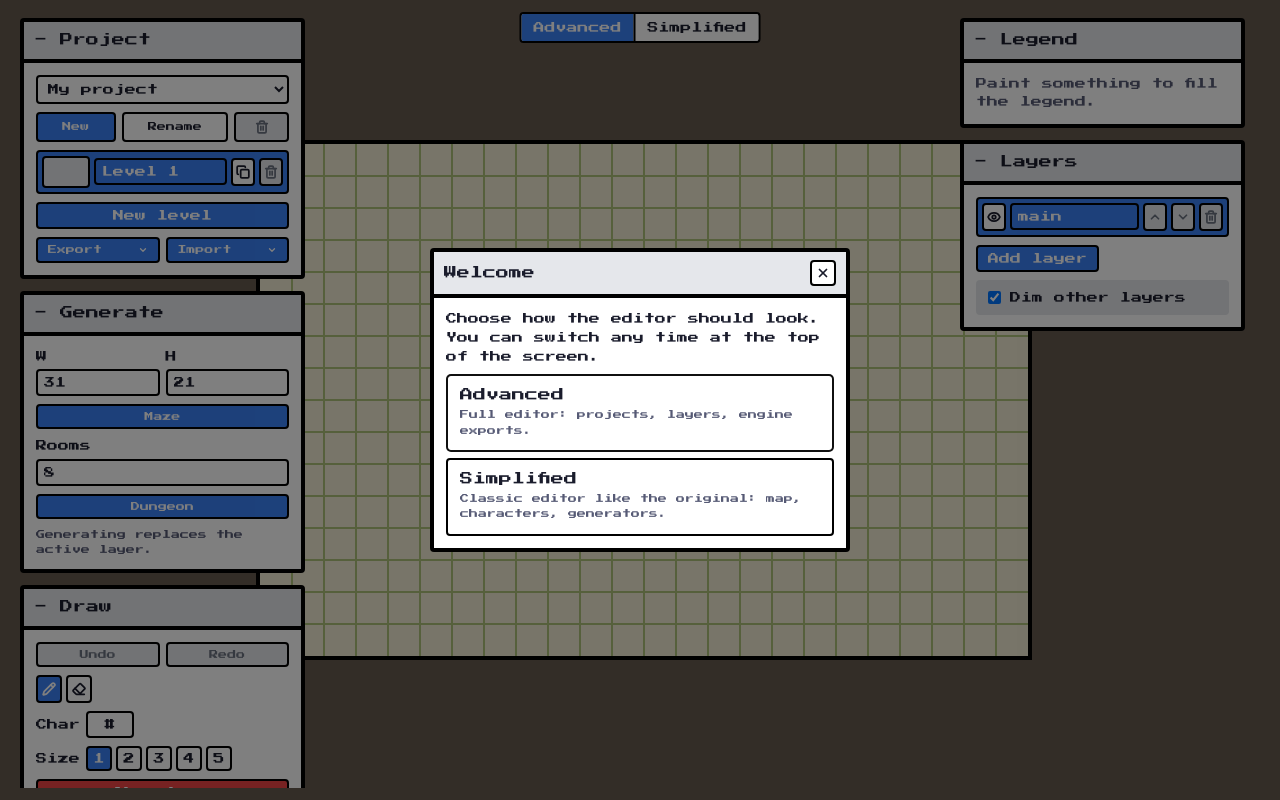
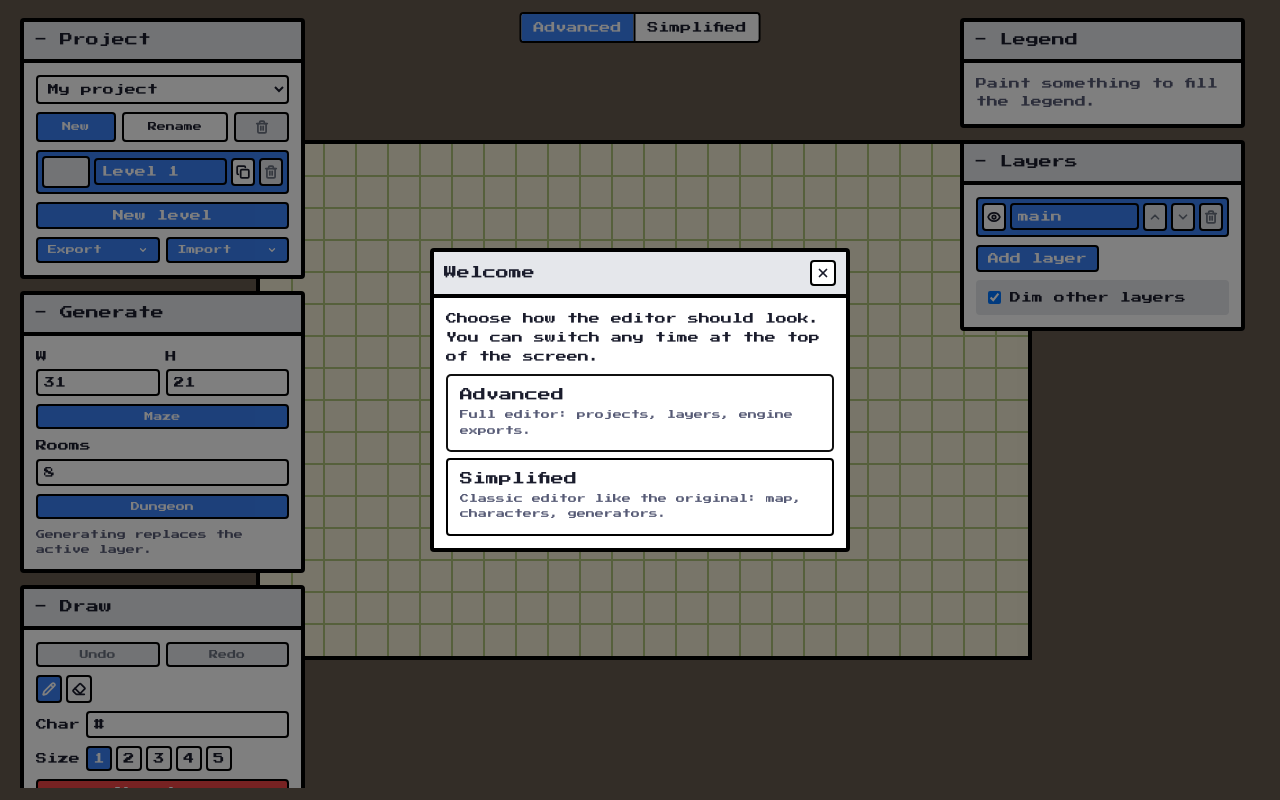
Before and after one commit to stmn/ascii-map-editor, a website built with Vite: page index.html in a window 1280 px wide. Built offline with nearby package versions, Linux system fonts and the light colour scheme.

Commit message:
Stretch char input to full row with left aligned text

```diff
--- a/src/styles.css
+++ b/src/styles.css
@@ -462,9 +462,11 @@ button:disabled:active {
   background: #3b82f6;
 }
 
+/* Pole Char w karcie Draw: rozciagniete na reszte rzedu za etykieta, tekst do lewej. */
 .char-input {
-  width: 48px;
-  text-align: center;
+  flex: 1;
+  min-width: 0;
+  text-align: left;
 }
 
 /* Pole znaku w karcie glownej (Simplified): waskie i przyklejone do lewej krawedzi karty
```
